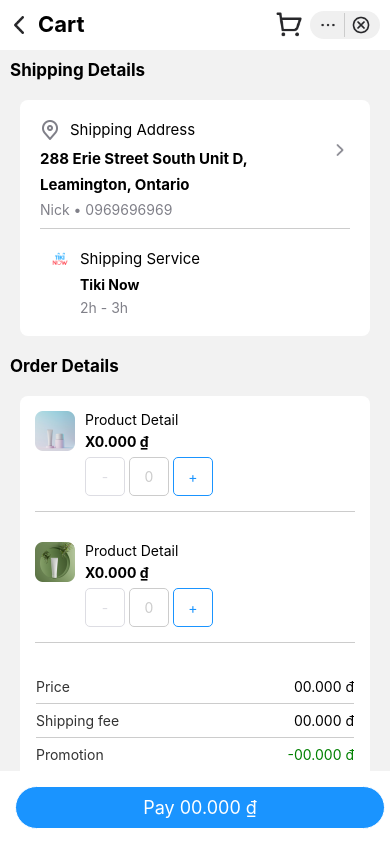
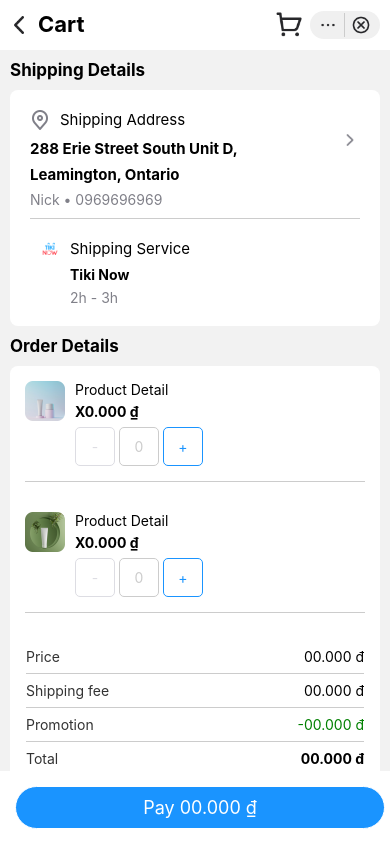
Before and after one commit to areebaqamar021/react-native-projects, a React Native app in the folder ecommerceUi/: screen /Cart in a window 390 px wide. Built offline with nearby package versions, Linux system fonts and the light colour scheme.

Commit message:
Refactor Cart and ProductDetail screens: Update styles for improved layout and readability

```diff
--- a/ecommerceUi/src/screens/Cart.js
+++ b/ecommerceUi/src/screens/Cart.js
@@ -134,7 +134,7 @@ const Cart = () => {
                             <Text style={[styles.value, styles.promotionValue]}>-00.000 đ</Text>
                         </View>
                         <View style={[styles.row, styles.totalRow]}>
-                            <Text style={styles.totalLabel}>Total</Text>
+                            <Text style={styles.label}>Total</Text>
                             <Text style={styles.totalValue}>00.000 đ</Text>
                         </View>
                     </View>
@@ -161,7 +161,7 @@ const styles = StyleSheet.create({
         height: 18,
     },
     shippingContainer: {
-        margin: 20,
+        margin: 10,
         borderRadius: 8,
         backgroundColor: '#fff',
     },
@@ -249,9 +249,6 @@ const styles = StyleSheet.create({
     promotionValue: {
         color: 'green',
     },
-    totalLabel: {
-        fontWeight: 'bold',
-    },
     totalValue: {
         fontWeight: 'bold',
         color: '#000',
--- a/ecommerceUi/src/screens/ProductDetail.js
+++ b/ecommerceUi/src/screens/ProductDetail.js
@@ -114,7 +114,7 @@ const ProductDetail = ({ route }) => {
                             <Text style={styles.value}>Spandex</Text>
                         </View>
                     </View>
-                    <Text>Lorem ipsum dolor sit amet, consectetur adipiscing elit. Adipiscing augue nisl, gravida a, sapien leo. Morbi vulputate fermentum porta nunc. Viverra laoreet convallis massa elementum vel. Eget tincidunt massa sodales non massa euismod.</Text>
+                    <Text style={{margin: 10}}>Lorem ipsum dolor sit amet, consectetur adipiscing elit. Adipiscing augue nisl, gravida a, sapien leo. Morbi vulputate fermentum porta nunc. Viverra laoreet convallis massa elementum vel. Eget tincidunt massa sodales non massa euismod.</Text>
                 </View>
                 <View style={{ backgroundColor: '#fff', marginTop: 10, }}>
                     <Text style={{ fontSize: 17, fontWeight: 'bold', marginBottom: 10, marginLeft: 10, marginTop: 10 }}>Similar Product</Text>
```
